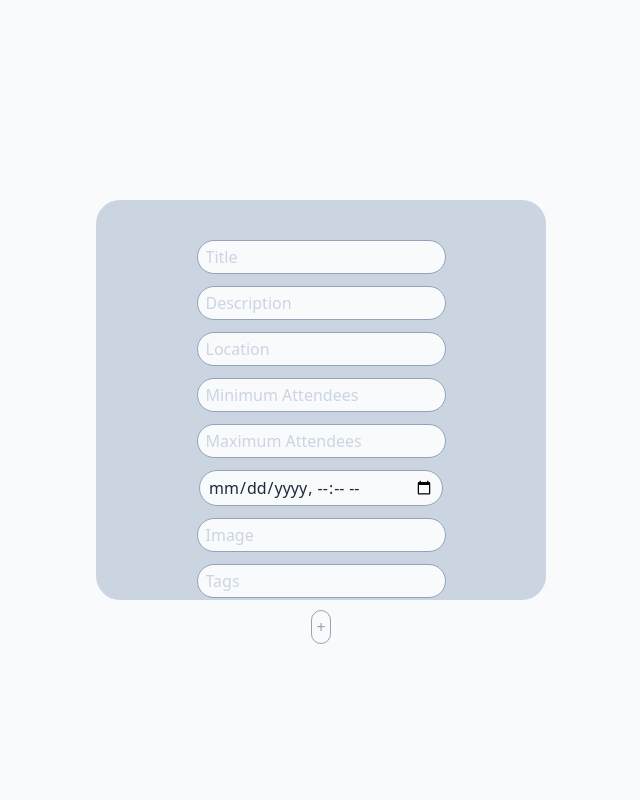
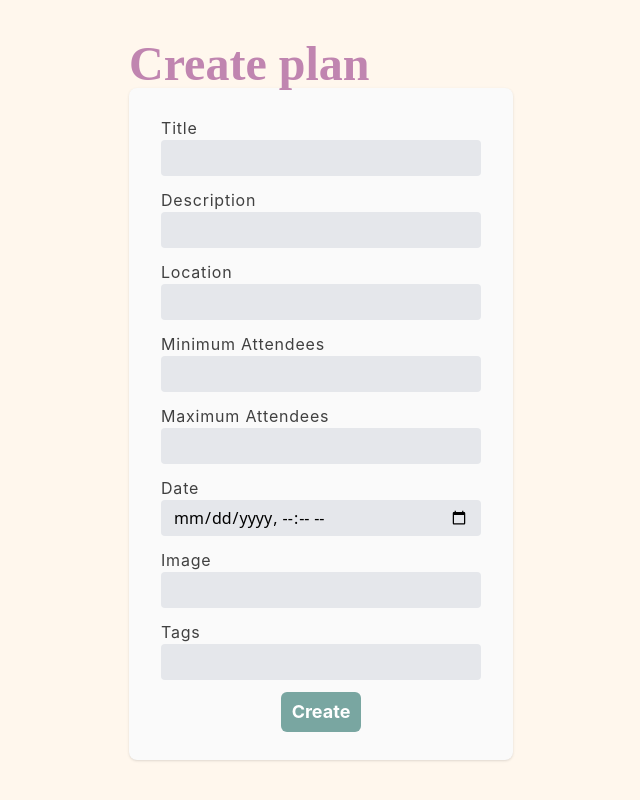
Before and after one commit to nand2246/planit, a Next.js app: page /plan/create in a window 1280 px wide. Shown: the whole page, without its empty margins (319-959 px from the left). Built offline with nearby package versions, Linux system fonts and the light colour scheme; no server answers.

Commit message:
new plan page styled

```diff
--- a/src/app/plan/create/page.jsx
+++ b/src/app/plan/create/page.jsx
@@ -4,8 +4,8 @@ import { prisma } from "@/lib/db";
 export default async function Plan() {
 
   return (
-    <main className=" flex min-h-screen justify-center items-center bg-slate-50 ">
-      <div className="bg-slate-300 rounded-3xl py-6  h-[400px] w-[450px] flex flex-col text-slate-800">
+    <main className=" bg-orange-50 flex  justify-center items-center h-screen">
+      <div>
         <NewPlan />
       </div>
     </main>
--- a/src/components/DateTimeInput.jsx
+++ b/src/components/DateTimeInput.jsx
@@ -3,12 +3,13 @@ import React from 'react';
 const DateTimeInput = ({ placeholder, value, onChange }) => {
   return (
     <div>
+      <div className="w-48 h-6 text-neutral-700 text-base font-normal font-['Inter'] tracking-wider">{placeholder}</div>
       <input
         placeholder={placeholder}
         type="datetime-local"
         value={value}
         onChange={onChange}
-        className=" border border-slate-400 rounded-full flex-1  py-1 px-2 outline-none focus-within:border-slate-100 bg-slate-50 focus-within:bg-slate-100 placeholder:text-slate-300"
+        className="w-80 h-9 bg-gray-200 rounded p-3"
       />
     </div>
   );
--- a/src/components/NumberInput.jsx
+++ b/src/components/NumberInput.jsx
@@ -3,12 +3,12 @@ import React from 'react';
 const NumberInput = ({ placeholder, value, onChange }) => {
   return (
     <div>
+      <div className="w-48 h-6 text-neutral-700 text-base font-normal font-['Inter'] tracking-wider">{placeholder}</div>
       <input
-        placeholder={placeholder}
         type="number"
         value={value}
         onChange={onChange}
-        className=" border border-slate-400 rounded-full flex-1  py-1 px-2 outline-none focus-within:border-slate-100 bg-slate-50 focus-within:bg-slate-100 placeholder:text-slate-300"
+        className="w-80 h-9 bg-gray-200 rounded p-3"
       />
     </div>
   );
--- a/src/components/TextInput.jsx
+++ b/src/components/TextInput.jsx
@@ -2,14 +2,16 @@ import React from 'react';
 
 const TextInput = ({ placeholder, value, onChange, disabled = false }) => {
   return (
+    <div>
+      <div className="w-48 h-6 text-neutral-700 text-base font-normal font-['Inter'] tracking-wider p">{placeholder}</div>
       <input
-      placeholder={placeholder}
+        className="w-80 h-9 bg-gray-200 rounded p-3"
         type="text"
         value={value}
         onChange={onChange}
-      className=" border border-slate-400 rounded-full flex-1  py-1 px-2 outline-none focus-within:border-slate-100 bg-slate-50 focus-within:bg-slate-100 placeholder:text-slate-300"
         disabled={disabled}
       />
+    </div>
   );
 };
 
--- /dev/null
+++ b/src/components/TitleText.jsx
@@ -0,0 +1,9 @@
+import React from 'react'
+
+const TitleText = ({ text }) => {
+  return (
+    <div className="text-stone-400 text-5xl font-bold font-['Amaranth']">Create plan</div>
+  )
+}
+
+export default TitleText
--- /dev/null
+++ b/src/components/buttons/OpaqueButton.jsx
@@ -0,0 +1,13 @@
+import React from 'react'
+
+const OpaqueButton = ({ text, type, callback }) => {
+  return (
+    <div className="w-20 h-10 mx-1 items-start inline-flex">
+      <button className="w-20 h-10 px-4 bg-slate-400 rounded-md justify-center items-center gap-1 flex">
+        <div className="text-white text-lg font-bold font-['Inter']">{text}</div>
+      </button>
+    </div>
+  )
+}
+
+export default OpaqueButton
--- a/src/components/plan/NewPlan.jsx
+++ b/src/components/plan/NewPlan.jsx
@@ -6,6 +6,8 @@ import { useUser } from "@auth0/nextjs-auth0/client";
 import TextInput from "../TextInput";
 import NumberInput from "../NumberInput"
 import DateTimeInput from "../DateTimeInput"
+import OpaqueButton from "../buttons/OpaqueButton"
+import TitleText from "../TitleText";
 
 export const NewPlan = () => {
   const { user, error, isLoading } = useUser();
@@ -42,10 +44,12 @@ export const NewPlan = () => {
         }),
     })
 
-    router.refresh();
+    router.push("/");
   };
   return (
-    <div className="mx-8 mt-4 mb-6">
+    <div className="">
+      <TitleText/>
+      <div className="w-96 h-100 bg-neutral-50 rounded-lg shadow p-7">
         <form onSubmit={create} className="flex gap-3 flex-col items-center">
           <TextInput
             placeholder="Title"
@@ -87,13 +91,9 @@ export const NewPlan = () => {
               value={tags}
               onChange={(e) => setTags(e.target.value)}
           />
-        <button
-          type="submit"
-          className="bg-slate-50 rounded-full p-1 border border-slate-400 text-slate-400 hover:text-slate-500 text-base hover:ring-0 hover:ring-slate-100 hover:border-slate-500"
-        >
-          <p className=" text-center">+</p>
-        </button>
+          <div className="w-fit justify-center"><OpaqueButton text={"Create"} type={"submit"}/></div>
         </form>
+      </div>
     </div>
   )
 }
--- a/tailwind.config.js
+++ b/tailwind.config.js
@@ -7,6 +7,14 @@ module.exports = {
   ],
   theme: {
     extend: {
+      colors: {
+        "slate": {
+          400: "#79A6A1"
+        },
+        "stone": {
+          400: "#C085B0"
+        }
+      },
       backgroundImage: {
         'gradient-radial': 'radial-gradient(var(--tw-gradient-stops))',
         'gradient-conic':
```
Lines whose indentation alone changed are shown as unchanged.
